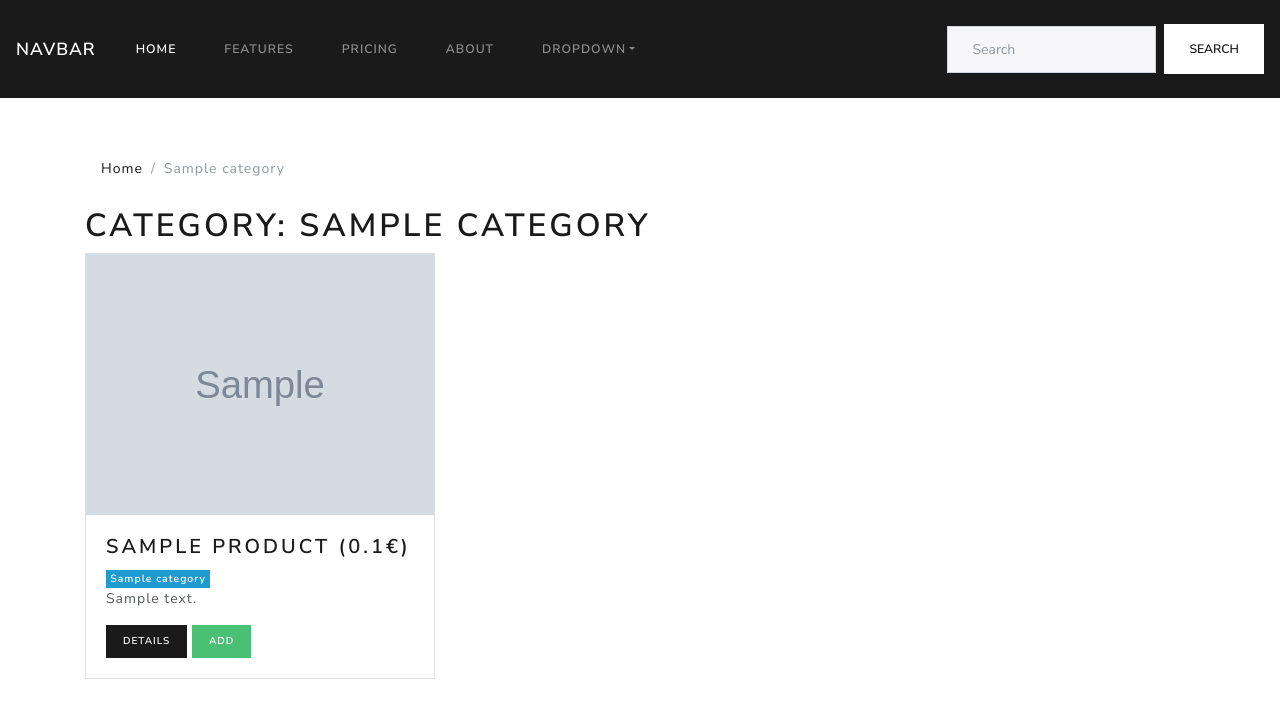
After one commit to joegharbi/best-part, a Symfony app: template templates/product/category.html.twig in a window 1280 px wide. The commit adds this page. Shown: the top 718 px of the page. Run offline with Twig, Linux system fonts and the light colour scheme; the template is opened without the code that fills it: most values are stand-ins (such as "Sample title", 1, 10 or a date in 2020); grey boxes marked "Sample" are stand-in pictures; some libraries are stand-ins or nearby versions.

Commit message:
before the forms

```diff
--- a/composer.json
+++ b/composer.json
@@ -19,13 +19,18 @@
         "sensio/framework-extra-bundle": "^6.1",
         "symfony/apache-pack": "^1.0",
         "symfony/console": "5.1.*",
+        "symfony/debug-bundle": "5.1.*",
         "symfony/dotenv": "5.1.*",
         "symfony/flex": "^1.3.1",
         "symfony/framework-bundle": "5.1.*",
         "symfony/maker-bundle": "^1.29",
+        "symfony/monolog-bundle": "^3.0",
         "symfony/proxy-manager-bridge": "5.1.*",
+        "symfony/stopwatch": "5.1.*",
         "symfony/string": "5.1.*",
         "symfony/twig-bundle": "5.1.*",
+        "symfony/var-dumper": "5.1.*",
+        "symfony/web-profiler-bundle": "5.1.*",
         "symfony/yaml": "5.1.*",
         "twig/extra-bundle": "^2.12|^3.0",
         "twig/twig": "^2.12|^3.0"
--- a/config/bundles.php
+++ b/config/bundles.php
@@ -9,4 +9,7 @@ return [
     Doctrine\Bundle\MigrationsBundle\DoctrineMigrationsBundle::class => ['all' => true],
     Symfony\Bundle\MakerBundle\MakerBundle::class => ['dev' => true],
     Doctrine\Bundle\FixturesBundle\DoctrineFixturesBundle::class => ['dev' => true, 'test' => true],
+    Symfony\Bundle\WebProfilerBundle\WebProfilerBundle::class => ['dev' => true, 'test' => true],
+    Symfony\Bundle\MonologBundle\MonologBundle::class => ['all' => true],
+    Symfony\Bundle\DebugBundle\DebugBundle::class => ['dev' => true, 'test' => true],
 ];
--- a/src/Controller/HomeController.php
+++ b/src/Controller/HomeController.php
@@ -14,7 +14,7 @@ class HomeController extends AbstractController
 
 
     /**
-     * @Route("/", name="hamepage")
+     * @Route("/", name="homepage")
      */
     public function homepage(ProductRepository $productRepository)
     {
--- a/templates/home.html.twig
+++ b/templates/home.html.twig
@@ -15,7 +15,7 @@
                         ({{ p.price/100 }}&euro;)</h4>
                         <span class="badge badge-info">{{ p.category.name }}</span>
                         <p class="card-text">{{ p.shortDescription }}</p>
-                        <a href="#" class="btn btn-primary btn-sm">Details</a>
+                        <a href="{{ path('product_show',{'category_slug':p.category.slug,'slug':p.slug}) }}" class="btn btn-primary btn-sm">Details</a>
                         <a href="#" class="btn btn-success btn-sm">Add</a>
                     </div>
                 </div>
--- /dev/null
+++ b/templates/product/category.html.twig
@@ -0,0 +1,37 @@
+{% extends "base.html.twig" %}
+{% block title %}
+    Category: {{ category.name }}
+{% endblock %}
+
+{% block body %}
+    <ol class="breadcrumb">
+        <li class="breadcrumb-item"><a href="{{ path('homepage') }}">Home</a></li>
+        <li class="breadcrumb-item active">{{ category.name }}</li>
+    </ol>
+    <h1>
+        Category: {{ category.name }}
+    </h1>
+
+    <div class="row">
+        {% for p in category.products %}
+            <div class="col-4">
+                <div class="card">
+                    <img src="{{ p.mainPicture }}" class="img-fluid" alt="Product image">
+                    <div class="card-body">
+                        <h4 class="card-tittle">{{ p.name }}
+                            ({{ p.price/100 }}&euro;)</h4>
+                        <span class="badge badge-info">{{ p.category.name }}</span>
+                        <p class="card-text">{{ p.shortDescription }}</p>
+                        <a href="{{ path('product_show',{
+                            'category_slug': p.category.slug,
+                            'slug': p.slug})
+                        }}" class="btn btn-primary btn-sm">Details</a>
+                        <a href="#" class="btn btn-success btn-sm">Add</a>
+                    </div>
+                </div>
+            </div>
+        {% endfor %}
+    </div>
+    <div class="container"></div>
+
+{% endblock %}
```
Also changed, not shown: config/routes/dev/web_profiler.yaml (added, +7 -0 lines), src/Controller/HelloController.php (+7 -8 lines), src/Controller/ProductController.php (added, +48 -0 lines), templates/product/index.html.twig (added, +20 -0 lines), templates/product/show.html.twig (added, +29 -0 lines), 9 other files.
